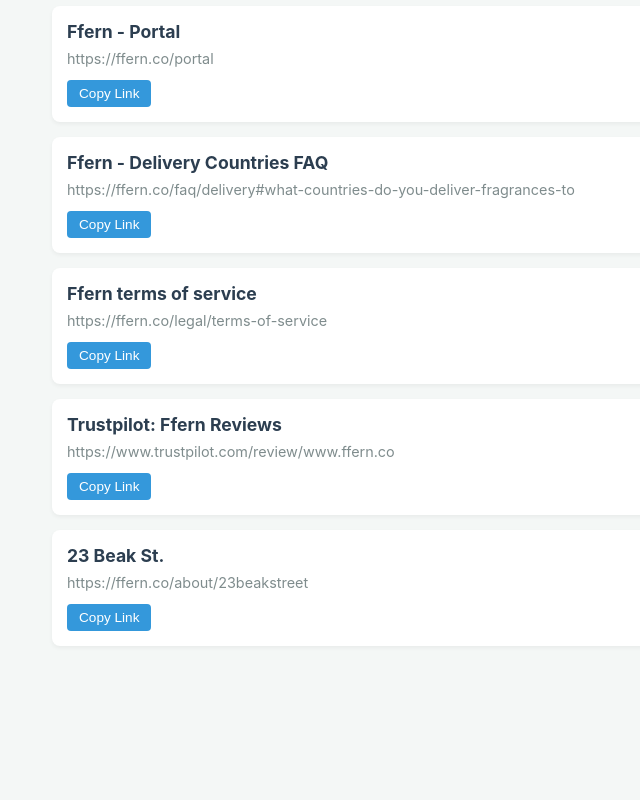
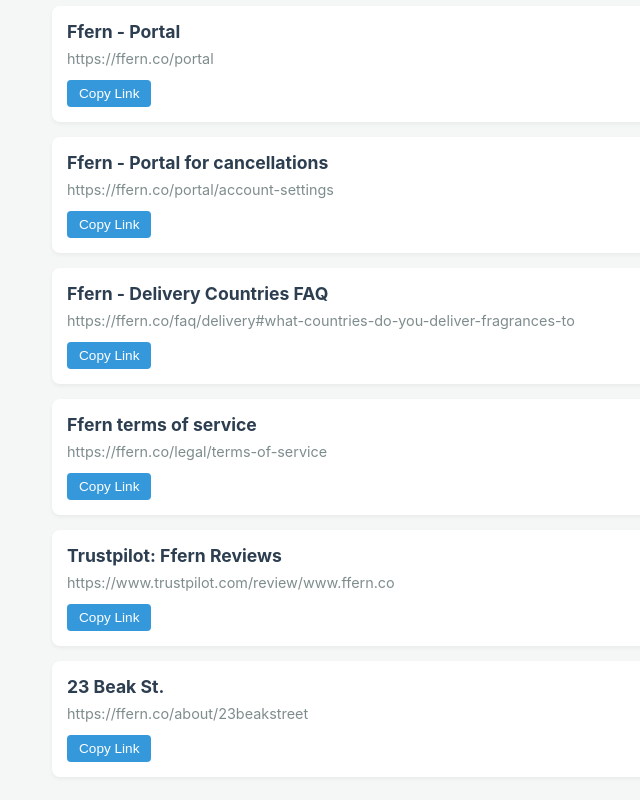
Before and after one commit to rickyybarritatp-code/my-links, a plain HTML site: page index.html in a window 1280 px wide. Shown: the part 816-1616 px from the top of the page, without its empty margins (288-928 px from the left). Before the commit the page ends 1537 px from the top, so only its background shows below. Drawn offline with Linux system fonts and the light colour scheme.

Commit message:
index.html

```diff
--- a/index.html
+++ b/index.html
@@ -118,6 +118,14 @@
     </div>
 
     <div class="link-card">
+        <div class="link-title">Ffern - Portal for cancellations</div>
+        <a class="link-url" href="https://ffern.co/portal/account-settings" target="_blank">https://ffern.co/portal/account-settings</a>
+        <div class="actions">
+            <button onclick="copyToClipboard('https://ffern.co/portal/account-settings', this)">Copy Link</button>
+        </div>
+    </div>
+
+    <div class="link-card">
         <div class="link-title">Ffern - Delivery Countries FAQ</div>
         <a class="link-url" href="https://ffern.co/faq/delivery#what-countries-do-you-deliver-fragrances-to" target="_blank">https://ffern.co/faq/delivery#what-countries-do-you-deliver-fragrances-to</a>
         <div class="actions">
```
